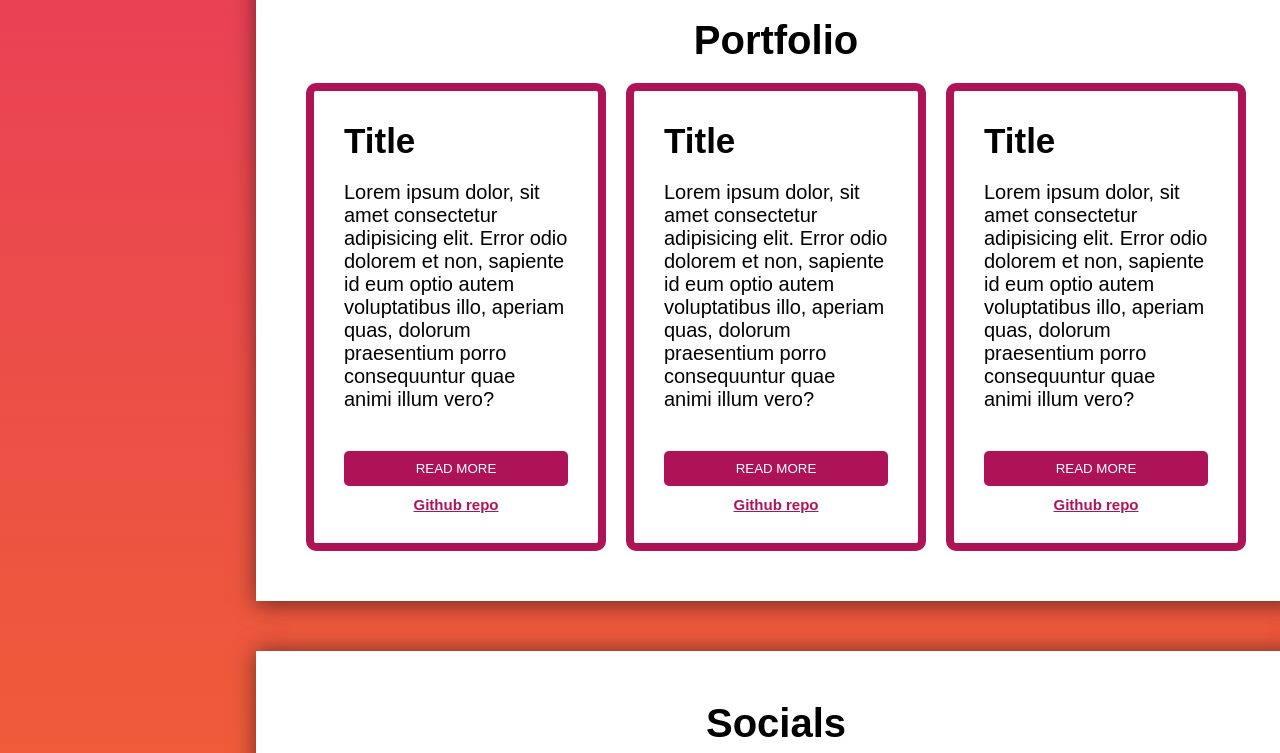
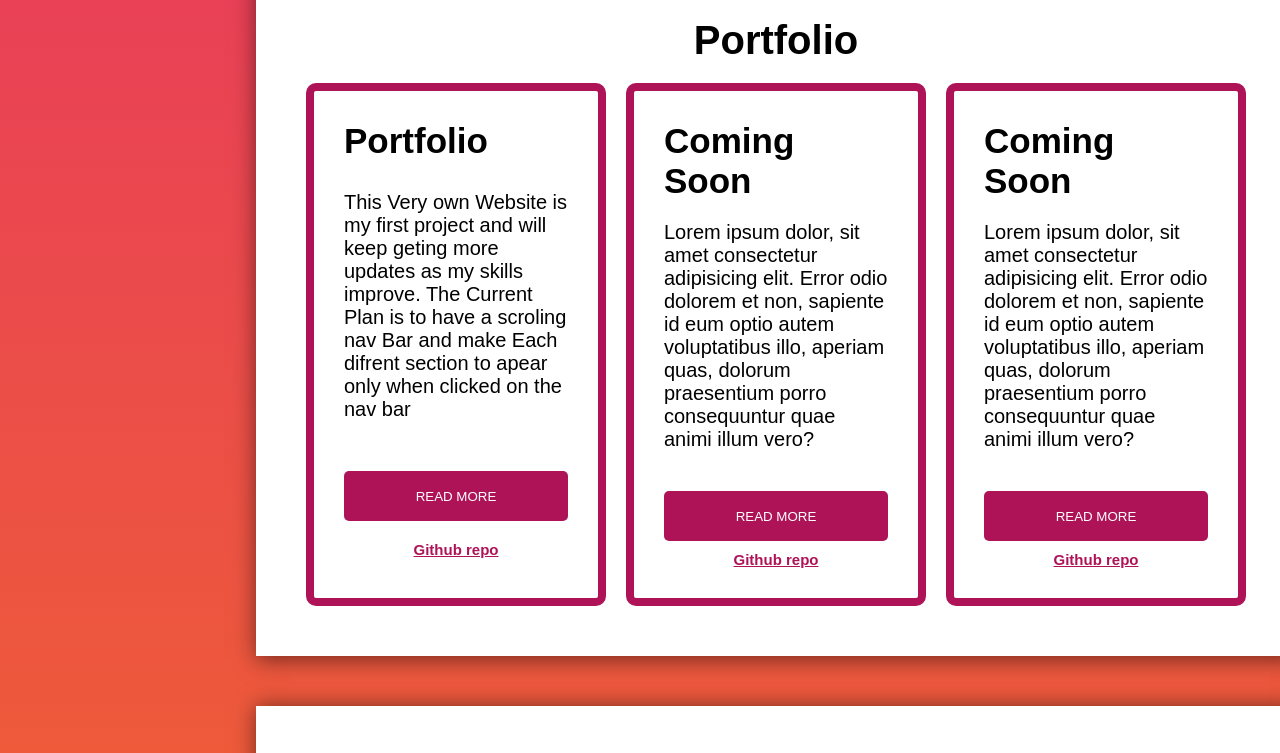
Before and after one commit to Chloe199719/ChloePorfolio, a plain HTML site: page index.html in a window 1280 px wide. Shown: the part 1460-2213 px from the top of the page. Drawn offline with Linux system fonts and the light colour scheme; a web font is replaced by a local one.

Commit message:
Adding a Project Fixing minor bugs on Read more Button

```diff
--- a/index.html
+++ b/index.html
@@ -74,9 +74,9 @@
       <section class="portfolio" id="port">
         <h2 class="section-title">Portfolio</h2>
         <div class="projects">
-        <div class="project"><h4>Title</h4><p>Lorem ipsum dolor, sit amet consectetur adipisicing elit. Error odio dolorem et non, sapiente id eum optio autem voluptatibus illo, aperiam quas, dolorum praesentium porro consequuntur quae animi illum vero?</p><button>READ MORE</button><a href="#">Github repo</a></div>
-        <div class="project"><h4>Title</h4><p>Lorem ipsum dolor, sit amet consectetur adipisicing elit. Error odio dolorem et non, sapiente id eum optio autem voluptatibus illo, aperiam quas, dolorum praesentium porro consequuntur quae animi illum vero?</p><button>READ MORE</button><a href="#">Github repo</a></div>
-        <div class="project"><h4>Title</h4><p>Lorem ipsum dolor, sit amet consectetur adipisicing elit. Error odio dolorem et non, sapiente id eum optio autem voluptatibus illo, aperiam quas, dolorum praesentium porro consequuntur quae animi illum vero?</p><button>READ MORE</button><a href="#">Github repo</a></div>
+        <div class="project"><h4>Portfolio</h4><p>This Very own Website is my first project and will keep geting more updates as my skills improve. The Current Plan is to have a scroling nav Bar and make Each difrent section to apear only when clicked on the nav bar</p><button>READ MORE</button><a href="https://github.com/Chloe199719/ChloePorfolio" target="_blank">Github repo</a></div>
+        <div class="project"><h4>Coming Soon</h4><p>Lorem ipsum dolor, sit amet consectetur adipisicing elit. Error odio dolorem et non, sapiente id eum optio autem voluptatibus illo, aperiam quas, dolorum praesentium porro consequuntur quae animi illum vero?</p><button>READ MORE</button><a href="#">Github repo</a></div>
+        <div class="project"><h4>Coming Soon</h4><p>Lorem ipsum dolor, sit amet consectetur adipisicing elit. Error odio dolorem et non, sapiente id eum optio autem voluptatibus illo, aperiam quas, dolorum praesentium porro consequuntur quae animi illum vero?</p><button>READ MORE</button><a href="#">Github repo</a></div>
         <!-- <div class="project"><h4>Title</h4><p>Lorem ipsum dolor, sit amet consectetur adipisicing elit. Error odio dolorem et non, sapiente id eum optio autem voluptatibus illo, aperiam quas, dolorum praesentium porro consequuntur quae animi illum vero?</p><button>READ MORE</button><a href="#">Github repo</a></div> -->
       </div>
       </section>
--- a/style/styles.css
+++ b/style/styles.css
@@ -228,6 +228,7 @@ main section {
   background-color: rgba(174, 19, 88, 255);
   border: none;
   color: white;
+  height: 50px;
 }
 .portfolio .project a {
   justify-items: center;
```
